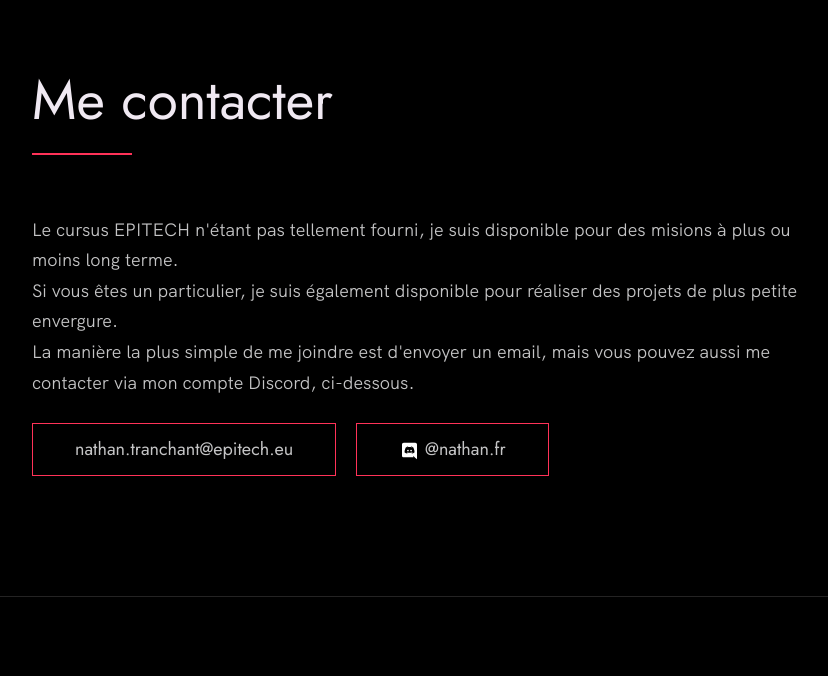
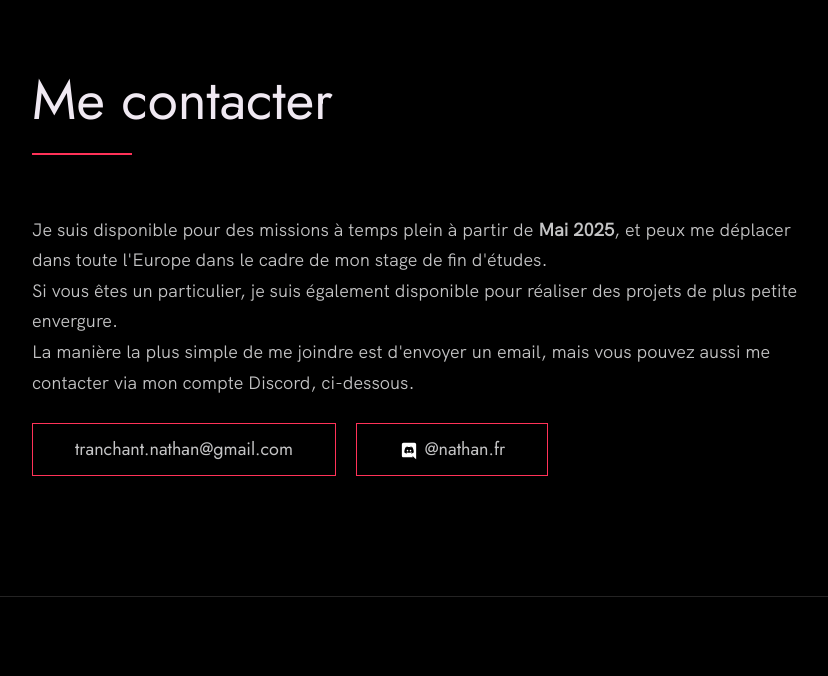
Before and after one commit to Nathn/tranchant.dev, a PHP site: page / in a window 1280 px wide. Shown: the part 5720-6396 px from the top of the page, without its empty margins (58-886 px from the left). Run offline with PHP 8.4, Linux system fonts and the light colour scheme.

Commit message:
Style fix & some updates

```diff
--- a/public/index.css
+++ b/public/index.css
@@ -430,7 +430,7 @@ body:not(.user-is-tabbing) a:focus {
 
 .header__text p {
     margin: 1.5rem 0 3.5rem;
-    max-width: var(--container-medium-width);
+    max-width: var(--container-normal-width);
     font-family: "Jost", sans-serif;
     font-size: var(--font-size-medium);
 }
--- a/public/index.html
+++ b/public/index.html
@@ -40,8 +40,11 @@
                     <h1 class="heading-primary">
                         <span>Nathan Tranchant, 20</span>
                     </h1>
-                    <p>Étudiant de 4ème année, Epitech</p>
-                    <p>Actuellement à l'étranger à la <a href="https://www.tudublin.ie/">Technological University Dublin</a></p>
+                    <p>
+                        Étudiant de 4ème année à <a href="https://epitech.eu">EPITECH</a>
+                        <br />
+                        Actuellement à l'étranger à la <a href="https://www.tudublin.ie/">Technological University Dublin</a>
+                    </p>
                     <a
                         href="#work"
                         class="btn btn--pink"
@@ -384,7 +387,7 @@
                 <h2>Me contacter</h2>
                 <div class="contact__info">
                     <p>
-                        Le cursus EPITECH n'étant pas tellement fourni, je suis disponible pour des misions à plus ou moins long terme.<br />
+                        Je suis disponible pour des missions à temps plein à partir de <b>Mai 2025</b>, et peux me déplacer dans toute l'Europe dans le cadre de mon stage de fin d'études.<br />
                         Si vous êtes un particulier, je suis également
                         disponible pour réaliser des projets de plus petite
                         envergure.<br />
@@ -393,12 +396,12 @@
                     </p>
 
                     <a
-                        href="mailto:nathan.tranchant@epitech.eu"
+                        href="mailto:tranchant.nathan@gmail.com"
                         target="_blank"
                         class="btn"
                         style="margin-right: 15px"
                     >
-                        nathan.tranchant@epitech.eu
+                        tranchant.nathan@gmail.com
                     </a>
                     <a
                         href="https://discord.com/users/260041679162048513"
@@ -421,27 +424,27 @@
                 <ul class="footer__social-links">
                     <li class="footer__social-link-item">
                         <a
-                            href="https://twitter.com/natranchant/"
-                            title="Twitter"
+                            href="https://x.com/natranchant/"
+                            title="X (anciennement Twitter)"
                             target="_blank"
                         >
                             <img
                                 src="./images/twitter.svg"
                                 class="footer__social-image"
-                                alt="Twitter"
+                                alt="Twitter logo"
                             />
                         </a>
                     </li>
                     <li class="footer__social-link-item">
                         <a
-                            href="https://github.com/nathn/"
+                            href="https://github.com/Nathn/"
                             title="Github"
                             target="_blank"
                         >
                             <img
                                 src="./images/github.svg"
                                 class="footer__social-image"
-                                alt="Github"
+                                alt="Github logo"
                             />
                         </a>
                     </li>
@@ -454,7 +457,7 @@
                             <img
                                 src="./images/stackoverflow.svg"
                                 class="footer__social-image"
-                                alt="Stack Overflow"
+                                alt="Stack Overflow logo"
                             />
                         </a>
                     </li>
@@ -465,9 +468,9 @@
                         >
                             <img
                                 src="./images/linkedin.svg"
-                                title="Linkedin"
+                                title="LinkedIn"
                                 class="footer__social-image"
-                                alt="Linkedin"
+                                alt="LinkedIn logo"
                             />
                         </a>
                     </li>
```
